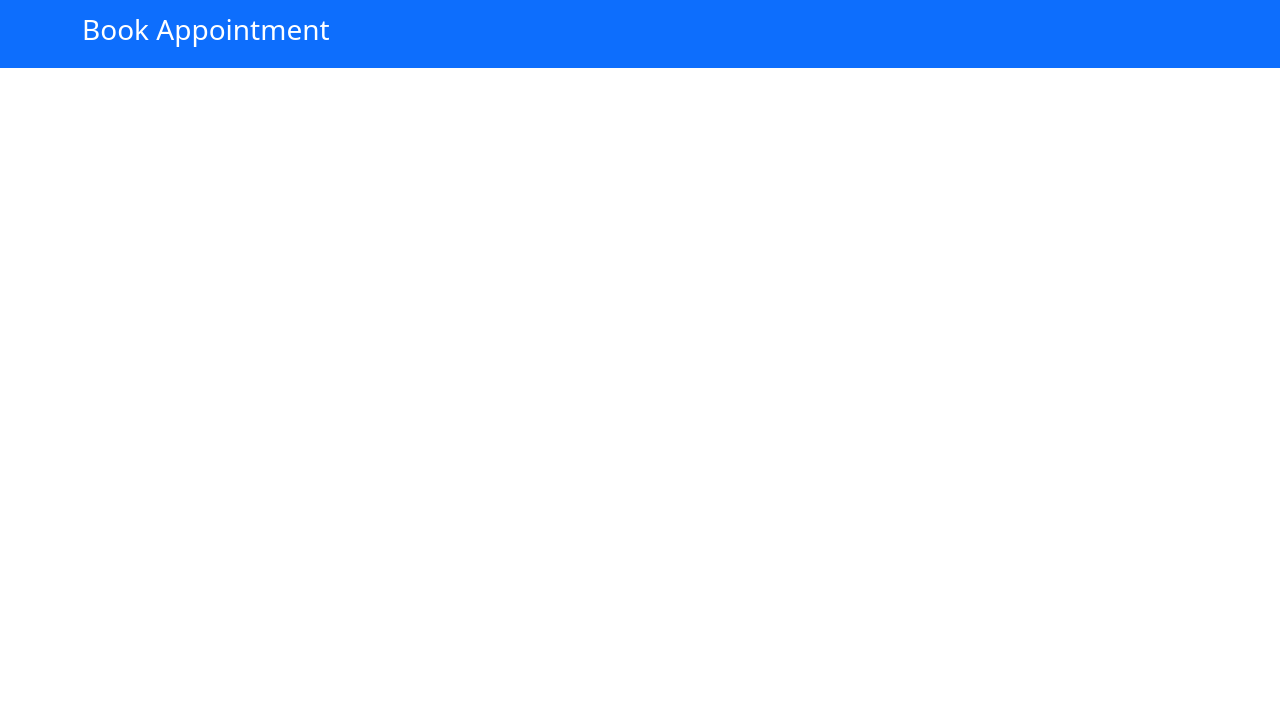
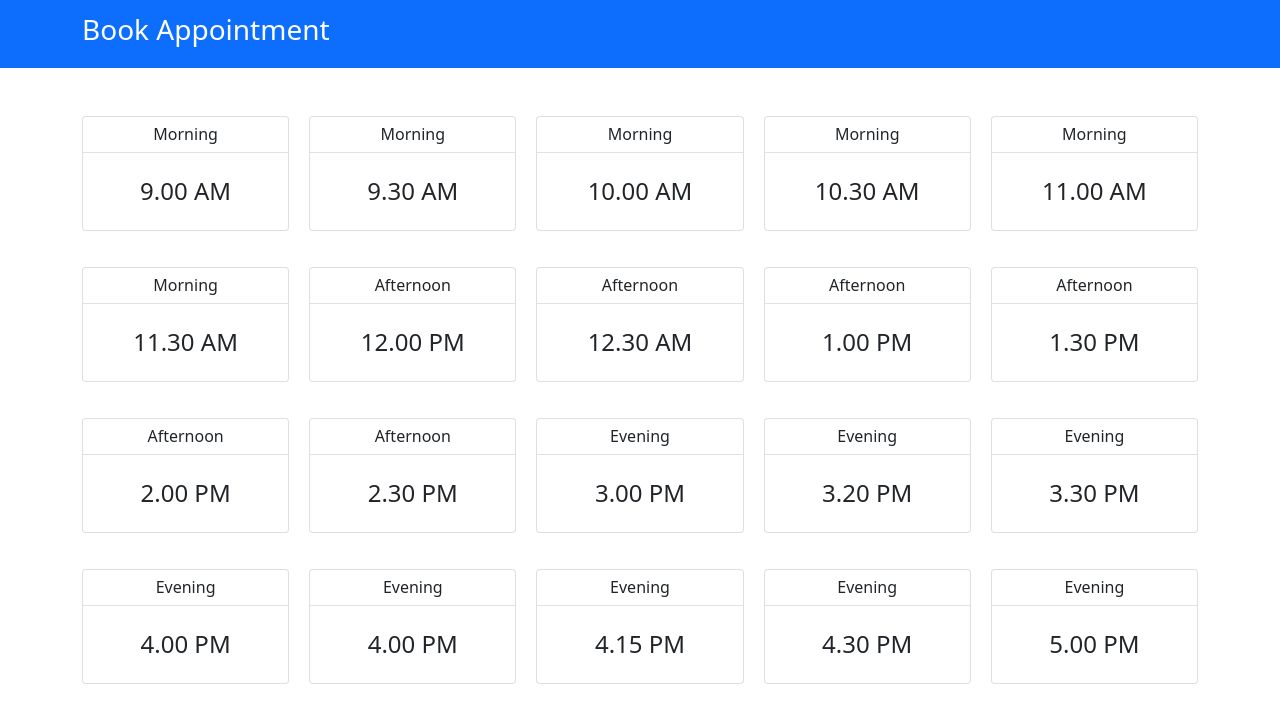
Before and after one commit to Deepz14/ng-book-appointment, an Angular app: page /home in a window 1280 px wide. Before the commit this address led to /. Shown: the top 722 px of the page. Built offline with nearby package versions, Linux system fonts and the light colour scheme.

Commit message:
time slot ui completed

```diff
--- a/src/app/app-routing.module.ts
+++ b/src/app/app-routing.module.ts
@@ -1,7 +1,11 @@
 import { NgModule } from '@angular/core';
 import { RouterModule, Routes } from '@angular/router';
+import { DashboardTimeSlotComponent } from './dashboard-time-slot/dashboard-time-slot.component';
 
-const routes: Routes = [];
+const routes: Routes = [
+  {path: 'home', component: DashboardTimeSlotComponent},
+  {path: '', redirectTo: 'home', pathMatch: 'full'}
+];
 
 @NgModule({
   imports: [RouterModule.forRoot(routes)],
--- a/src/app/app.module.ts
+++ b/src/app/app.module.ts
@@ -4,11 +4,13 @@ import { BrowserModule } from '@angular/platform-browser';
 import { AppRoutingModule } from './app-routing.module';
 import { AppComponent } from './app.component';
 import { NavbarComponent } from './navbar/navbar.component';
+import { DashboardTimeSlotComponent } from './dashboard-time-slot/dashboard-time-slot.component';
 
 @NgModule({
   declarations: [
     AppComponent,
-    NavbarComponent
+    NavbarComponent,
+    DashboardTimeSlotComponent
   ],
   imports: [
     BrowserModule,
--- /dev/null
+++ b/src/app/dashboard-time-slot/dashboard-time-slot.component.css
@@ -0,0 +1,13 @@
+.grid-container{
+    display: grid;
+    grid-template-columns: repeat(5, 1fr);
+     gap: 20px;
+}
+
+.grid-items{
+    cursor: pointer;
+}
+.grid-items:hover{
+    background-color: rgb(200, 201, 200);
+    color: white;
+}
--- /dev/null
+++ b/src/app/dashboard-time-slot/dashboard-time-slot.component.html
@@ -0,0 +1,123 @@
+<div class="container">
+    <div class="row pb-5 mt-5">
+        <div class="grid-container">
+            <div class="grid-items card mb-3">
+                <h6 class="border-bottom py-2 text-center">Morning</h6>
+                <div class="card-body">
+                   <h4 class="text-center">9.00 AM</h4>
+                </div>
+            </div>
+            <div class="grid-items card mb-3">
+                <h6 class="border-bottom py-2 text-center">Morning</h6>
+                <div class="card-body">
+                    <h4 class="text-center">9.30 AM</h4>
+                </div>
+            </div>
+            <div class="grid-items card mb-3">
+                <h6 class="border-bottom py-2 text-center">Morning</h6>
+                <div class="card-body">
+                    <h4 class="text-center">10.00 AM</h4>
+                </div>
+            </div>
+            <div class="grid-items card mb-3">
+                <h6 class="border-bottom py-2 text-center">Morning</h6>
+                <div class="card-body">
+                    <h4 class="text-center">10.30 AM</h4>
+                </div>
+            </div>
+            <div class="grid-items card mb-3">
+                <h6 class="border-bottom py-2 text-center">Morning</h6>
+                <div class="card-body">
+                    <h4 class="text-center">11.00 AM</h4>
+                </div>
+            </div>
+            <div class="grid-items card mb-3">
+                <h6 class="border-bottom py-2 text-center">Morning</h6>
+                <div class="card-body">
+                    <h4 class="text-center">11.30 AM</h4>
+                </div>
+            </div>
+            <div class="grid-items card mb-3">
+                <h6 class="border-bottom py-2 text-center">Afternoon</h6>
+                <div class="card-body">
+                    <h4 class="text-center">12.00 PM</h4>
+                </div>
+            </div>
+            <div class="grid-items card mb-3">
+                <h6 class="border-bottom py-2 text-center">Afternoon</h6>
+                <div class="card-body">
+                    <h4 class="text-center">12.30 AM</h4>
+                </div>
+            </div>
+            <div class="grid-items card mb-3">
+                <h6 class="border-bottom py-2 text-center">Afternoon</h6>
+                <div class="card-body">
+                    <h4 class="text-center">1.00 PM</h4>
+                </div>
+            </div>
+            <div class="grid-items card mb-3">
+                <h6 class="border-bottom py-2 text-center">Afternoon</h6>
+                <div class="card-body">
+                    <h4 class="text-center">1.30 PM</h4>
+                </div>
+            </div>
+            <div class="grid-items card mb-3">
+                <h6 class="border-bottom py-2 text-center">Afternoon</h6>
+                <div class="card-body">
+                    <h4 class="text-center">2.00 PM</h4>
+                </div>
+            </div>
+            <div class="grid-items card mb-3">
+                <h6 class="border-bottom py-2 text-center">Afternoon</h6>
+                <div class="card-body">
+                    <h4 class="text-center">2.30 PM</h4>
+                </div>
+            </div><div class="grid-items card mb-3">
+                <h6 class="border-bottom py-2 text-center">Evening</h6>
+                <div class="card-body">
+                    <h4 class="text-center">3.00 PM</h4>
+                </div>
+            </div><div class="grid-items card mb-3">
+                <h6 class="border-bottom py-2 text-center">Evening</h6>
+                <div class="card-body">
+                    <h4 class="text-center">3.20 PM</h4>
+                </div>
+            </div><div class="grid-items card mb-3">
+                <h6 class="border-bottom py-2 text-center">Evening</h6>
+                <div class="card-body">
+                    <h4 class="text-center">3.30 PM</h4>
+                </div>
+            </div>
+            <div class="grid-items card mb-3">
+                <h6 class="border-bottom py-2 text-center">Evening</h6>
+                <div class="card-body">
+                    <h4 class="text-center">4.00 PM</h4>
+                </div>
+            </div>
+            <div class="grid-items card mb-3">
+                <h6 class="border-bottom py-2 text-center">Evening</h6>
+                <div class="card-body">
+                    <h4 class="text-center">4.00 PM</h4>
+                </div>
+            </div>
+            <div class="grid-items card mb-3">
+                <h6 class="border-bottom py-2 text-center">Evening</h6>
+                <div class="card-body">
+                    <h4 class="text-center">4.15 PM</h4>
+                </div>
+            </div>
+            <div class="grid-items card mb-3">
+                <h6 class="border-bottom py-2 text-center">Evening</h6>
+                <div class="card-body">
+                    <h4 class="text-center">4.30 PM</h4>
+                </div>
+            </div>
+            <div class="grid-items card mb-3">
+                <h6 class="border-bottom py-2 text-center">Evening</h6>
+                <div class="card-body">
+                    <h4 class="text-center">5.00 PM</h4>
+                </div>
+            </div>
+        </div>
+    </div>
+</div>
--- /dev/null
+++ b/src/app/dashboard-time-slot/dashboard-time-slot.component.ts
@@ -0,0 +1,15 @@
+import { Component, OnInit } from '@angular/core';
+
+@Component({
+  selector: 'app-dashboard-time-slot',
+  templateUrl: './dashboard-time-slot.component.html',
+  styleUrls: ['./dashboard-time-slot.component.css']
+})
+export class DashboardTimeSlotComponent implements OnInit {
+
+  constructor() { }
+
+  ngOnInit(): void {
+  }
+
+}
```
Also changed, not shown: 1 other file (tests, documents, lock files or other folders).
